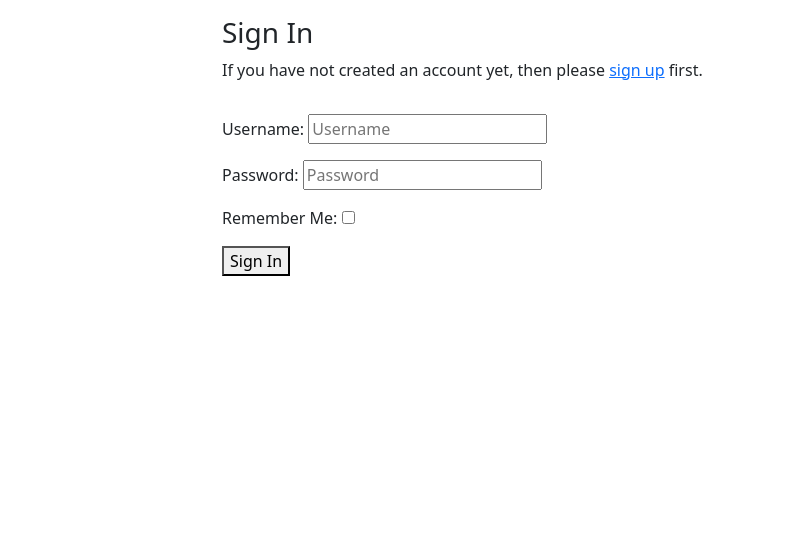
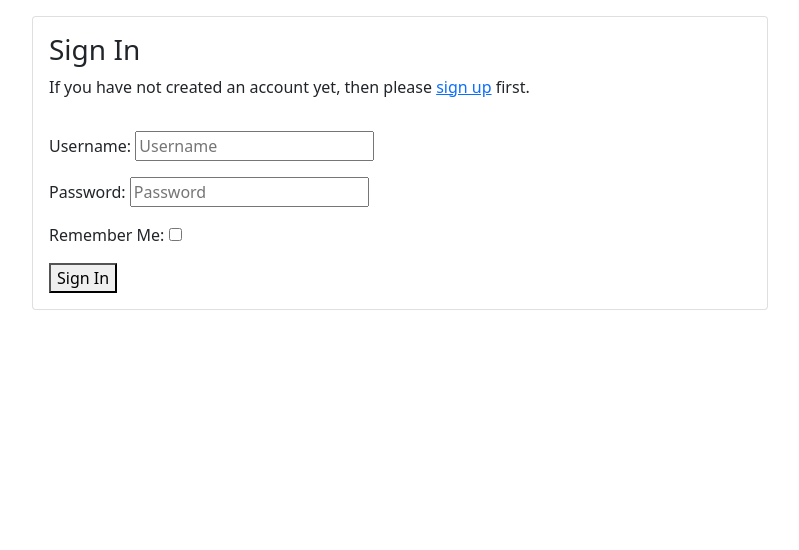
Before and after one commit to Code-Institute-Submissions/sarahjameson-CI-PP4-super_cool_forum_AugResub, a Django app: page /accounts/login/ in a window 1280 px wide. Shown: the part 78-628 px from the top of the page, without its empty margins (50-849 px from the left). Run offline with Django 3.2, Linux system fonts and the light colour scheme; some libraries are stand-ins or nearby versions.

Commit message:
Changed login page to match styles of other pages

```diff
--- a/templates/account/login.html
+++ b/templates/account/login.html
@@ -9,15 +9,14 @@
 
 <div class="container">
   <div class="row">
-    <div class="col-md-8 mt-3 offset-md-2">
+    <div class="col-md-8 mt-3">
+      <div class="card">
+        <div class="card-body">
           <h3>{% trans "Sign In" %}</h3>
           <p>{% blocktrans %}If you have not created an account yet, then please
             <a href="{{ signup_url }}">sign up</a> first.{% endblocktrans %}</p>
-    </div>
-  </div>
-
             <div class="row">
-    <div class="col-md-8 mt-3 offset-md-2">
+              <div class="col-md-8 mt-3">
                 <form class="login" method="POST" action="{% url 'account_login' %}">
                   {% csrf_token %}
                   {{ form.as_p }}
@@ -29,5 +28,12 @@
               </div>
             </div>
         </div>
+      </div>
+
+    </div>
+  </div>
+
+
+</div>
 
 {% endblock %}
```
Lines whose indentation alone changed are shown as unchanged.
